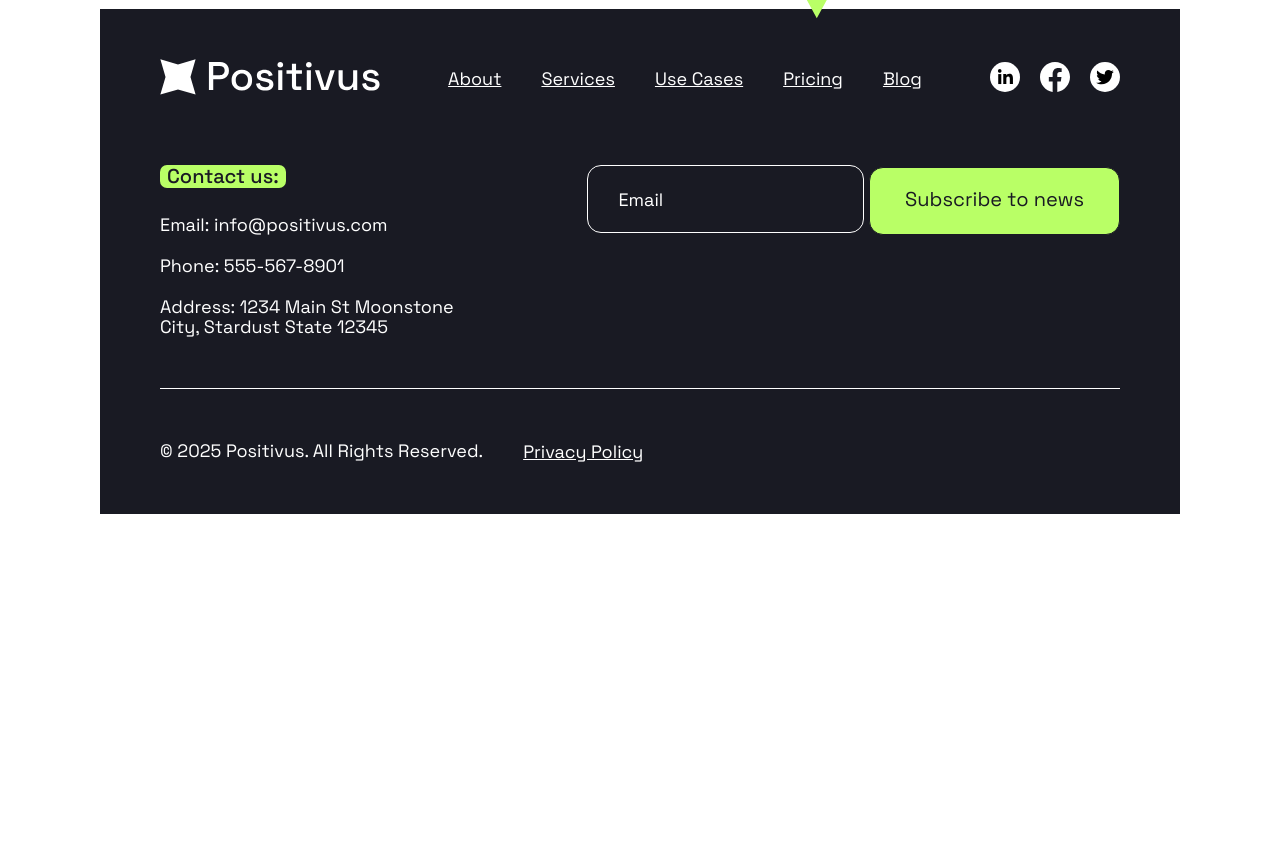
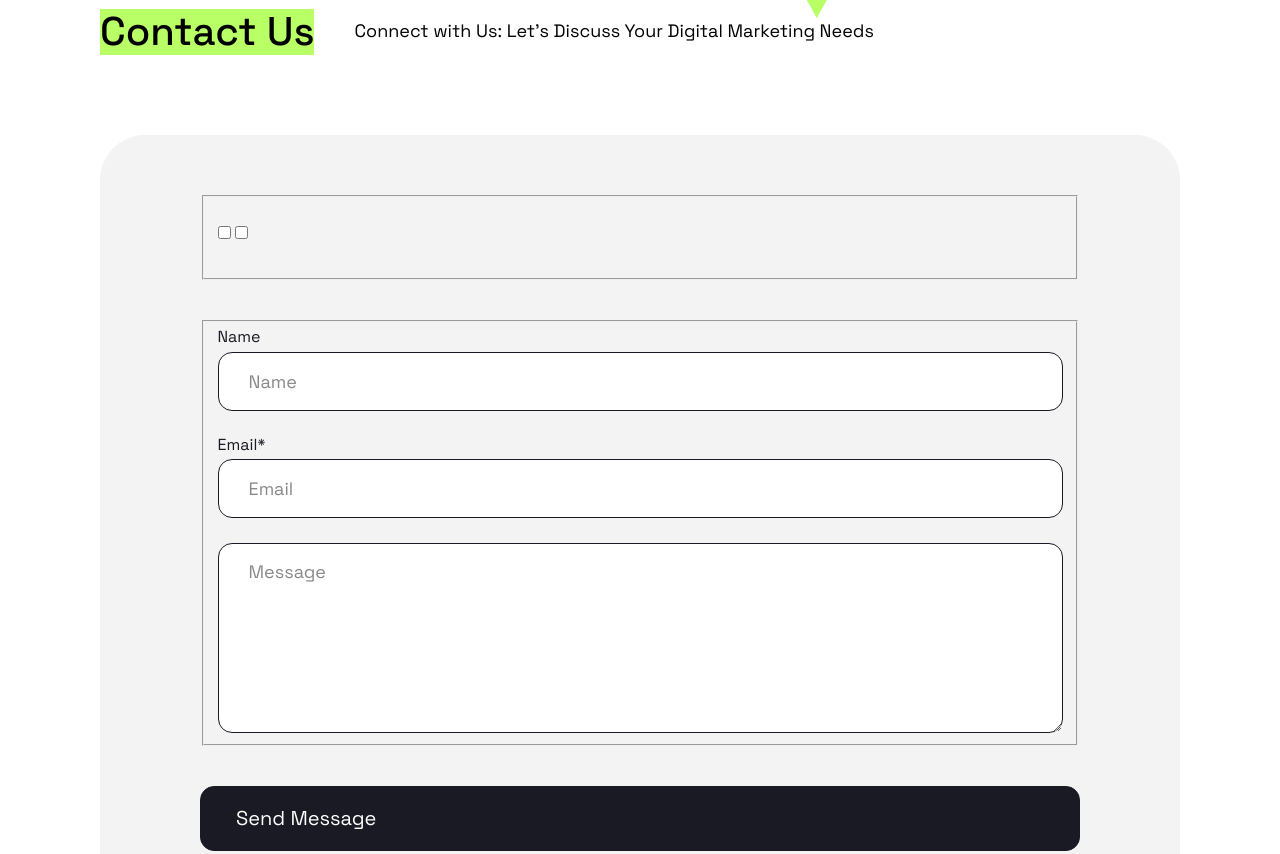
Before and after one commit to vzduikt/positivus-duikt-landing, a plain HTML site: page index.html in a window 1280 px wide. Shown: the part 2400-3254 px from the top of the page. Before the commit the page ends 2914 px from the top, so only its background shows below. Drawn offline with Linux system fonts and the light colour scheme.

Commit message:
start creating contact form

```diff
--- a/assets/styles/main.css
+++ b/assets/styles/main.css
@@ -405,6 +405,7 @@
 
     /*Form*/
 
+    --input-padding: 18px 30px;
     --input-background-color: var(--color-white);
     --input-color: var(--color-grey-2);
     --input-height: 59px;
@@ -412,6 +413,8 @@
     --input-border: 1px solid var(--color-black);
     --input-border-radius: 14px;
     --input-font-size: var(--font-size-xsm);
+
+    --textarea-min-height: 190px;
   }
 
   * {
@@ -460,7 +463,9 @@
     height: auto;
   }
 
-  input {
+  input,
+  .input {
+    padding: var(--input-padding);
     background-color: var(--input-background-color);
     color: var(--input-color);
     border: var(--input-border);
@@ -471,6 +476,10 @@
 
     &::placeholder {
       color: var(--input-color);
+    }
+
+    &.input--textarea {
+      min-height: var(--textarea-min-height);
     }
   }
 }
@@ -822,6 +831,39 @@
     align-items: center;
     gap: var(--social-items-gap);
   }
+
+  .contact__form {
+    --contact-form-background-color: var(--color-tetriary);
+    --contact-form-padding: 60px 100px;
+    --contact-form-border-radius: 45px;
+
+    background-color: var(--contact-form-background-color);
+    padding: var(--contact-form-padding);
+    border-radius: var(--contact-form-border-radius);
+
+    form {
+      display: flex;
+      flex-direction: column;
+      gap: 40px;
+    }
+  }
+
+  .label {
+    font-size: var(--font-size-xsm-mob);
+    color: var(--color-secondary);
+  }
+
+  .form-input__row--vertical {
+    display: flex;
+    flex-direction: column;
+    gap: 5px;
+  }
+
+  .form-fieldset__vertical {
+    display: flex;
+    flex-direction: column;
+    gap: 25px;
+  }
 }
 
 @layer sections {
--- a/index.html
+++ b/index.html
@@ -275,6 +275,44 @@
           />
         </div>
       </section>
+      <section class="section contact">
+        <div class="heading-block">
+          <h2 class="heading-block__title">Contact Us</h2>
+          <p class="heading-block__description">
+            Connect with Us: Let's Discuss Your Digital Marketing Needs
+          </p>
+        </div>
+        <div class="contact-form contact__form">
+          <form class="form" action="">
+            <fieldset>
+              <input type="checkbox" />
+              <input type="checkbox" />
+            </fieldset>
+            <fieldset class="form-fieldset__vertical">
+              <div class="form-input__row form-input__row--vertical">
+                <label class="label" for="contact-name">Name</label>
+                <input id="contact-name" type="text" placeholder="Name" />
+              </div>
+              <div class="form-input__row form-input__row--vertical">
+                <label class="label" for="contact-email">Email*</label>
+                <input
+                  id="contact-email"
+                  type="email"
+                  placeholder="Email"
+                  required
+                />
+              </div>
+              <textarea
+                class="input input--textarea"
+                name="message"
+                id="contact-message"
+                placeholder="Message"
+              ></textarea>
+            </fieldset>
+            <button type="submit" class="btn btn--primary">Send Message</button>
+          </form>
+        </div>
+      </section>
     </main>
     <footer class="main-footer">
       <div class="main-footer__top">
@@ -419,6 +457,7 @@
           <div>
             <label for="user-email" class="sr-only">User email</label>
             <input id="user-email" placeholder="Email" type="email" />
+            <textarea class="input"></textarea>
             <button type="submit" class="btn btn--accent">
               Subscribe to news
             </button>
```
